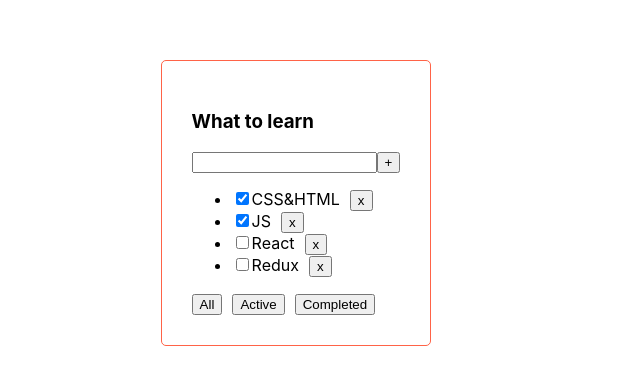
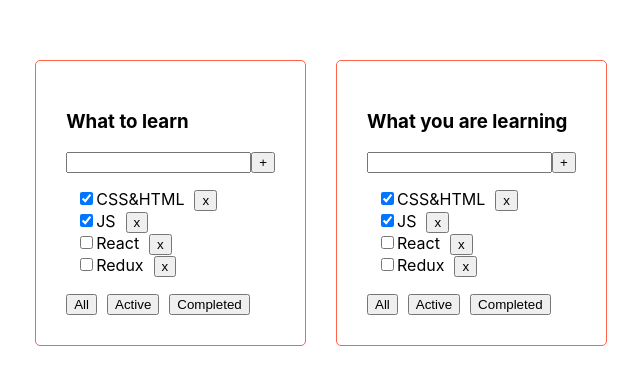
Before and after one commit to dariametelitsa/todolist, a React (Create React App) app: page / in a window 1280 px wide. Shown: the part 197-582 px from the top of the page, without its empty margins (319-959 px from the left). Built offline with nearby package versions, Linux system fonts and the light colour scheme.

Commit message:
styles corrections

```diff
--- a/src/App.scss
+++ b/src/App.scss
@@ -1,4 +1,4 @@
-@use "components/todolist";
+//@use "components/todolist";
 
 .App {
   display: flex;
@@ -7,6 +7,11 @@
   height: 100vh;
 }
 
-.App > div {
-  margin-right: 50px;
+.App > div + div {
+  margin-left: 30px;
 }
+
+ul {
+  list-style-type: none;
+  padding-left: 10px;
+}
--- a/src/App.tsx
+++ b/src/App.tsx
@@ -1,6 +1,6 @@
 import React, { useState } from 'react';
 import './App.scss';
-import Todolist, { TaskType } from './components/Todolist';
+import Todolist, { TaskType } from './components/todolist/Todolist';
 
 export type FilterValuesType = 'all' | 'completed' | 'active';
 function App() {
@@ -15,7 +15,6 @@ function App() {
 	let [filter, setFilter] = useState<FilterValuesType>('all')
 	function removeTask(id: number) {
 		let filteredTasks = tasks.filter((t) => t.id !== id);
-		console.log('rendered')
 		setTasks(filteredTasks);
 	}
 
@@ -41,6 +40,12 @@ function App() {
 				changeFilter={changeFilter}
 			/>
 
+			<Todolist
+				title="What you are learning"
+				tasks={tasksForTodoList}
+				removeTask={removeTask}
+				changeFilter={changeFilter}
+			/>
 			{/*<Todolist*/}
 			{/*	title="What you are learning"*/}
 			{/*	tasks={tasks2}*/}
--- a/src/components/Todolist.tsx
+++ b/src/components/todolist/Todolist.tsx
@@ -1,4 +1,6 @@
-import { FilterValuesType } from "../App";
+import { FilterValuesType } from "../../App";
+import './todolist.scss'
+import React from "react";
 
 
 export type TaskType = {
@@ -14,7 +16,7 @@ type TodolistPropsType = {
 	changeFilter: (value: FilterValuesType) => void,
 }
 
-function Todolist(props: TodolistPropsType) {
+const  Todolist:React.FC<TodolistPropsType> = (props: TodolistPropsType)  => {
 	return (
 		<div className={'todolist'}>
 			<h3>{props.title}</h3>
@@ -24,13 +26,15 @@ function Todolist(props: TodolistPropsType) {
 			</div>
 			<ul>
 				{props.tasks.map(el => {
-					return <li><input type={"checkbox"} checked={el.isDone} />
+					return (
+						<li><input type={"checkbox"} checked={el.isDone} />
 						<span>{el.title}</span>
 						<button
 							onClick={() => {props.removeTask(el.id)}}
 							className={'btnRemove'}
 						>x</button>
 					</li>
+					)
 				})}
 			</ul>
 			<div className={'tabs'}>
--- a/src/components/todolist.scss
+++ b/src/components/todolist/todolist.scss
@@ -11,3 +11,7 @@
 .tabs button+button {
   margin-left: 10px;
 }
+
+input[type='checkbox'] {
+
+}
```
